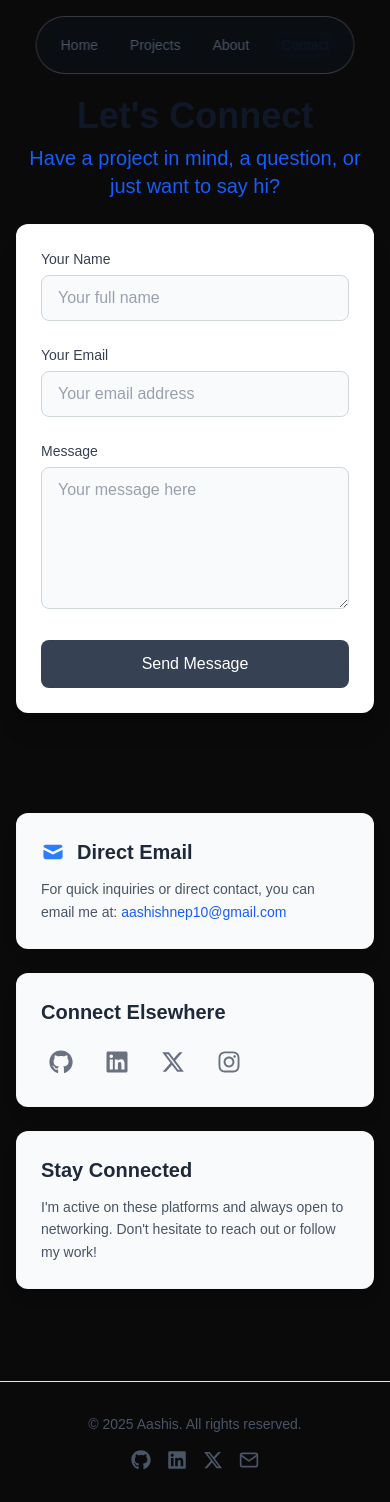
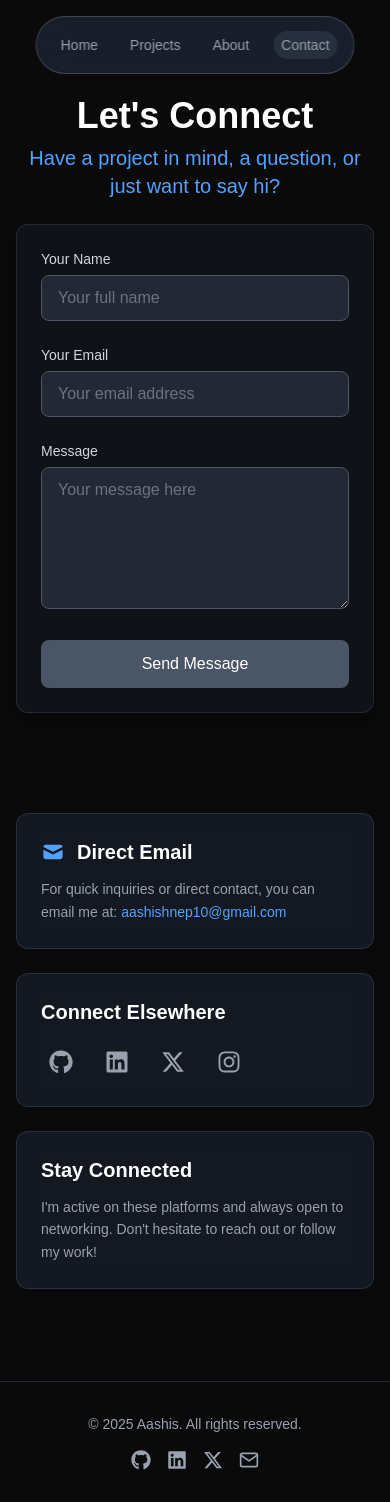
Before and after one commit to Aashis719/portfolio-aashish, a Next.js app: page /contact in a window 390 px wide. Built offline with nearby package versions, Linux system fonts and the light colour scheme.

Commit message:
theme modification

```diff
--- a/src/app/about/page.tsx
+++ b/src/app/about/page.tsx
@@ -31,7 +31,7 @@ export default function AboutPage() {
                 <h3 className="text-2xl font-bold">
                   Web Developer | Designer
                 </h3>
-                <div className="space-y-4 text-lg text-gray-600 dark:text-gray-400">
+                <div className="space-y-4 text-lg  text-gray-400">
                   <p>
                     I&apos;m Aashis, a full-stack web developer with over 2 years of
                     experience building modern web applications. I specialize in
--- a/src/app/contact/ContactPageClient.tsx
+++ b/src/app/contact/ContactPageClient.tsx
@@ -91,10 +91,10 @@ export default function ContactPageClient() {
         className="space-y-12"
       >
         <div className="text-center space-y-2 mb-6 md:space-y-4">
-          <h1 className="text-4xl sm:text-5xl font-extrabold text-gray-900 dark:text-white">
+          <h1 className="text-4xl sm:text-5xl font-extrabold  text-white">
             Let&apos;s Connect
           </h1>
-          <p className="text-xl sm:text-2xl font-medium text-blue-600 dark:text-blue-400">
+          <p className="text-xl sm:text-2xl font-medium text-blue-400">
             Have a project in mind, a question, or just want to say hi?
           </p>
         </div>
@@ -106,22 +106,22 @@ export default function ContactPageClient() {
             animate={{ opacity: 1, x: 0 }}
             transition={{ delay: 0.2, duration: 0.5 }}
             onSubmit={handleSubmit}
-            className="space-y-6 bg-white dark:bg-gray-800/30 p-6 sm:p-8 rounded-xl shadow-xl border border-gray-200/20 dark:border-gray-700/50"
+            className="space-y-6  bg-gray-800/30 p-6 sm:p-8 rounded-xl shadow-xl border border-gray-700/50"
           >
             <div>
             {submissionStatus === "success" && (
-              <p className="mb-4 text-sm text-center text-green-600 dark:text-green-400 p-3 bg-green-50 dark:bg-green-900/30 rounded-md border border-green-300 dark:border-green-600">
+              <p className="mb-4 text-sm text-center text-green-400 p-3  bg-green-900/30 rounded-md border  border-green-600">
                 Message sent successfully! I&apos;ll get back to you soon.
               </p>
             )}
             {submissionStatus === "error" && (
-              <p className="mb-4 text-sm text-center text-red-600 dark:text-red-400 p-3 bg-red-50 dark:bg-red-900/30 rounded-md border border-red-300 dark:border-red-600">
+              <p className="mb-4 text-sm text-center text-red-400 p-3 bg-red-900/30 rounded-md border border-red-600">
                 Something went wrong. Please try again or email me directly.
               </p>
             )}
               <label
                 htmlFor="name"
-                className="block text-sm font-medium text-gray-700 dark:text-gray-300 mb-1.5"
+                className="block text-sm font-medium text-gray-300 mb-1.5"
               >
                 Your Name
               </label>
@@ -132,7 +132,7 @@ export default function ContactPageClient() {
                 value={formData.name}
                 onChange={handleChange}
                 placeholder="Your full name"
-                className="w-full px-4 py-2.5 rounded-lg border border-gray-300 dark:border-gray-600 bg-gray-50 dark:bg-gray-700/50 text-gray-900 dark:text-gray-100   focus:border-transparent transition placeholder-gray-400 dark:placeholder-gray-500"
+                className="w-full px-4 py-2.5 rounded-lg border  border-gray-600 bg-gray-700/50 text-gray-100   focus:border-transparent transition  placeholder-gray-500"
                 required
                 disabled={isSubmitting}
               />
@@ -141,7 +141,7 @@ export default function ContactPageClient() {
             <div>
               <label
                 htmlFor="email"
-                className="block text-sm font-medium text-gray-700 dark:text-gray-300 mb-1.5"
+                className="block text-sm font-medium  text-gray-300 mb-1.5"
               >
                 Your Email
               </label>
@@ -152,7 +152,7 @@ export default function ContactPageClient() {
                 value={formData.email}
                 onChange={handleChange}
                 placeholder="Your email address"
-                className="w-full px-4 py-2.5 rounded-lg border border-gray-300 dark:border-gray-600 bg-gray-50 dark:bg-gray-700/50 text-gray-900 dark:text-gray-100 f focus:border-transparent transition placeholder-gray-400 dark:placeholder-gray-500"
+                className="w-full px-4 py-2.5 rounded-lg border border-gray-600 bg-gray-700/50 text-gray-100 f focus:border-transparent transition placeholder-gray-500"
                 required
                 disabled={isSubmitting}
               />
@@ -161,7 +161,7 @@ export default function ContactPageClient() {
             <div>
               <label
                 htmlFor="message"
-                className="block text-sm font-medium text-gray-700 dark:text-gray-300 mb-1.5"
+                className="block text-sm font-medium text-gray-300 mb-1.5"
               >
                 Message
               </label>
@@ -172,7 +172,7 @@ export default function ContactPageClient() {
                 onChange={handleChange}
                 rows={5}
                 placeholder="Your message here"
-                className="w-full px-4 py-2.5 rounded-lg border border-gray-300 dark:border-gray-600 bg-gray-50 dark:bg-gray-700/50 text-gray-900 dark:text-gray-100  focus:border-transparent transition placeholder-gray-400 dark:placeholder-gray-500"
+                className="w-full px-4 py-2.5 rounded-lg border border-gray-600 bg-gray-700/50 text-gray-100  focus:border-transparent transition  placeholder-gray-500"
                 required
                 disabled={isSubmitting}
               />
@@ -180,10 +180,10 @@ export default function ContactPageClient() {
 
             <button
               type="submit"
-              className={`w-full py-3 px-4 text-white rounded-lg font-medium transition-colors duration-200 focus:outline-none focus:ring-2 focus:ring-offset-2 focus:ring-offset-white dark:focus:ring-offset-gray-800/30  ${
+              className={`w-full py-3 px-4 text-white rounded-lg font-medium transition-colors duration-200 focus:outline-none focus:ring-2 focus:ring-offset-2  focus:ring-offset-gray-800/30  ${
                 isSubmitting
-                  ? "bg-gray-400 dark:bg-gray-500 cursor-not-allowed"
-                  : "bg-gray-700 hover:bg-gray-600 dark:bg-gray-600 dark:hover:bg-gray-500"
+                  ? "bg-gray-500 cursor-not-allowed"
+                  : " bg-gray-600 hover:bg-gray-500"
               }`}
               disabled={isSubmitting}
             >
@@ -197,24 +197,24 @@ export default function ContactPageClient() {
             transition={{ delay: 0.3, duration: 0.5 }}
             className="space-y-6 py-7 mt-8 md:mt-0"
           >
-            <div className="p-6 rounded-xl bg-gray-50 dark:bg-gray-800/50 backdrop-blur-md border border-gray-200/20 dark:border-gray-700/60 shadow-lg">
+            <div className="p-6 rounded-xl bg-gray-800/50 backdrop-blur-md border border-gray-700/60 shadow-lg">
               <div className="flex items-center space-x-3 mb-3">
-                <HiMail className="w-6 h-6 text-blue-500 dark:text-blue-400" />
-                <h2 className="text-xl font-semibold text-gray-800 dark:text-white">Direct Email</h2>
+                <HiMail className="w-6 h-6 text-blue-400" />
+                <h2 className="text-xl font-semibold text-white">Direct Email</h2>
               </div>
-              <p className="text-gray-600 dark:text-gray-400 text-sm leading-relaxed">
+              <p className="text-gray-400 text-sm leading-relaxed">
                 For quick inquiries or direct contact, you can email me at:{" "}
                 <a
                   href="mailto:aashishnep10@gmail.com"
-                  className="font-medium text-blue-600 hover:text-blue-700 dark:text-blue-400 dark:hover:text-blue-300 transition-colors"
+                  className="font-medium  text-blue-400 hover:text-blue-300 transition-colors"
                 >
                   aashishnep10@gmail.com
                 </a>
               </p>
             </div>
 
-            <div className="p-6 rounded-xl bg-gray-50 dark:bg-gray-800/50 backdrop-blur-md border border-gray-200/20 dark:border-gray-700/60 shadow-lg">
-              <h2 className="text-xl font-semibold text-gray-800 dark:text-white mb-4">Connect Elsewhere</h2>
+            <div className="p-6 rounded-xl bg-gray-800/50 backdrop-blur-md border border-gray-700/60 shadow-lg">
+              <h2 className="text-xl font-semibold text-white mb-4">Connect Elsewhere</h2>
               <div className="flex space-x-4">
                 {socialLinks.map((link) => (
                   <a
@@ -223,7 +223,7 @@ export default function ContactPageClient() {
                     target="_blank"
                     rel="noopener noreferrer"
                     title={link.name}
-                    className="text-gray-500 hover:text-blue-600 dark:text-gray-400 dark:hover:text-blue-400 transition-colors p-2 rounded-full hover:bg-gray-100 dark:hover:bg-gray-700/50"
+                    className=" text-gray-400 hover:text-blue-400 transition-colors p-2 rounded-full hover:bg-gray-700/50"
                   >
                     <span className="sr-only">{link.name}</span>
                     {link.icon}
@@ -232,9 +232,9 @@ export default function ContactPageClient() {
               </div>
             </div>
 
-            <div className="p-6 rounded-xl bg-gray-50 dark:bg-gray-800/50 backdrop-blur-md border border-gray-200/20 dark:border-gray-700/60 shadow-lg mt-6">
-              <h2 className="text-xl font-semibold text-gray-800 dark:text-white mb-3">Stay Connected</h2>
-              <p className="text-gray-600 dark:text-gray-400 text-sm leading-relaxed">
+            <div className="p-6 rounded-xl bg-gray-800/50 backdrop-blur-md border border-gray-700/60 shadow-lg mt-6">
+              <h2 className="text-xl font-semibold  text-white mb-3">Stay Connected</h2>
+              <p className=" text-gray-400 text-sm leading-relaxed">
                 I&apos;m active on these platforms and always open to networking. Don&apos;t hesitate to reach out or follow my work!
               </p>
             </div>
--- a/src/app/layout.tsx
+++ b/src/app/layout.tsx
@@ -42,7 +42,7 @@ export default function RootLayout({
   return (
     <html lang="en" suppressHydrationWarning>
       <body
-        className={`${geistSans.variable} ${geistMono.variable} antialiased bg-white dark:bg-gray-950 text-gray-900 dark:text-gray-50`}
+        className={`${geistSans.variable} ${geistMono.variable} antialiased  bg-gray-950  text-gray-50`}
       >
         <ThemeProvider>
           <MainLayout>{children}</MainLayout>
--- a/src/components/AnimatedTitle.tsx
+++ b/src/components/AnimatedTitle.tsx
@@ -7,7 +7,7 @@ export const AnimatedTitle = () => {
     <h1 className="text-4xl font-bold tracking-tight sm:text-4xl md:text-5xl">
       <span className="block">Hi, I&apos;m Aashis </span>
       <span className="block">
-        <span className="text-blue-600 dark:text-blue-400">Web </span>
+        <span className="text-blue-400">Web </span>
         <TypeAnimation
           sequence={[
             'Developer',
@@ -17,7 +17,7 @@ export const AnimatedTitle = () => {
           ]}
           wrapper="span"
           speed={50}
-          className="text-blue-600 dark:text-blue-400"
+          className="text-blue-400"
           repeat={Infinity}
         />
       </span>
--- a/src/components/Footer.tsx
+++ b/src/components/Footer.tsx
@@ -30,11 +30,11 @@ const socialLinks = [
 
 export function Footer() {
   return (
-    <footer className="mt-auto w-full border-t border-gray-200 py-8 dark:border-gray-800">
+    <footer className="mt-auto w-full border-t  py-8 border-gray-800">
       <div className="container mx-auto px-4 sm:px-6 lg:px-8">
         <div className="flex flex-col items-center justify-between space-y-4 sm:flex-row sm:space-y-0">
           <div className="flex flex-col items-center sm:items-start">
-            <p className="text-sm text-gray-600 dark:text-gray-400">
+            <p className="text-sm text-gray-400">
               &copy; {new Date().getFullYear()} Aashis. All rights reserved.
             </p>
 
@@ -47,7 +47,7 @@ export function Footer() {
                 href={link.url}
                 target="_blank"
                 rel="noopener noreferrer"
-                className="text-gray-600 transition-colors hover:text-gray-900 dark:text-gray-400 dark:hover:text-white"
+                className=" transition-colors text-gray-400 hover:text-white"
                 aria-label={link.name}
               >
                 {link.icon}
--- a/src/components/Header.tsx
+++ b/src/components/Header.tsx
@@ -16,7 +16,7 @@ export function Header() {
 
   return (
     <header className="fixed top-4 left-1/2 -translate-x-1/2 z-50">
-      <nav className="relative px-4 py-3.5 sm:px-6 sm:py-2.5 rounded-full bg-gray-900/30 backdrop-blur-lg border border-gray-200/20 dark:bg-gray-800/70">
+      <nav className="relative px-4 py-3.5 sm:px-6 sm:py-2.5 rounded-full  backdrop-blur-lg border border-gray-200/20 bg-gray-800/70">
         <div className="flex items-center space-x-4 sm:space-x-6">
           {navItems.map((item) => (
             <NavItem key={item.path} item={item} pathname={pathname} />
@@ -41,15 +41,15 @@ function NavItem({
       href={item.path}
       className={`relative px-2 py-1 sm:px-3 sm:py-1.5 text-sm sm:text-base transition-colors ${
         isActive
-          ? "text-gray-900 dark:text-white"
-          : "text-gray-600 hover:text-gray-900 dark:text-gray-400 dark:hover:text-white"
+          ? " text-white"
+          : " text-gray-400 hover:text-white"
       }`}
     >
       {item.name}
       {isActive && (
         <motion.div
           layoutId="navbar-indicator"
-          className="absolute inset-0 rounded-full bg-gray-900/10 dark:bg-gray-700/50"
+          className="absolute inset-0 rounded-full  bg-gray-700/50"
           transition={{ duration: 0.3 }}
         />
       )}
--- a/src/components/Section.tsx
+++ b/src/components/Section.tsx
@@ -19,11 +19,11 @@ export function Section({
     <section id={id} className={`py-20 md:py-28  ${className}`}>
       <div className="container mx-auto px-4 sm:px-6 lg:px-8">
         <div className="mx-auto max-w-3xl text-center">
-          <h2 className="mb-4 text-3xl font-bold tracking-tight text-gray-900 dark:text-white sm:text-4xl">
+          <h2 className="mb-4 text-3xl font-bold tracking-tight text-white sm:text-4xl">
             {title}
           </h2>
           {subtitle && (
-            <p className="mb-8 text-xl text-gray-700 dark:text-gray-300">
+            <p className="mb-8 text-xl text-gray-300">
               {subtitle}
             </p>
           )}
```
Also changed, not shown: src/app/page.tsx (+7 -34 lines), src/app/projects/[slug]/page.jsx (+6 -6 lines), src/components/ContactForm.tsx (+12 -12 lines), src/components/ProjectCard.tsx (+6 -6 lines), src/components/ServiceCard.tsx (+4 -4 lines).
